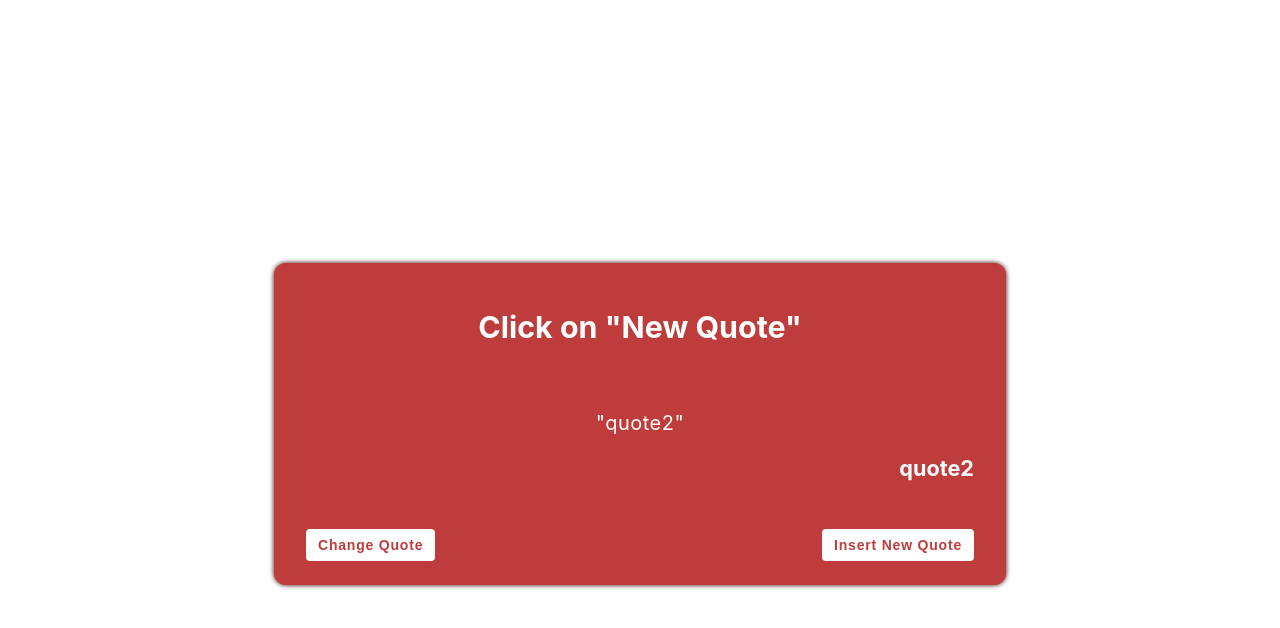
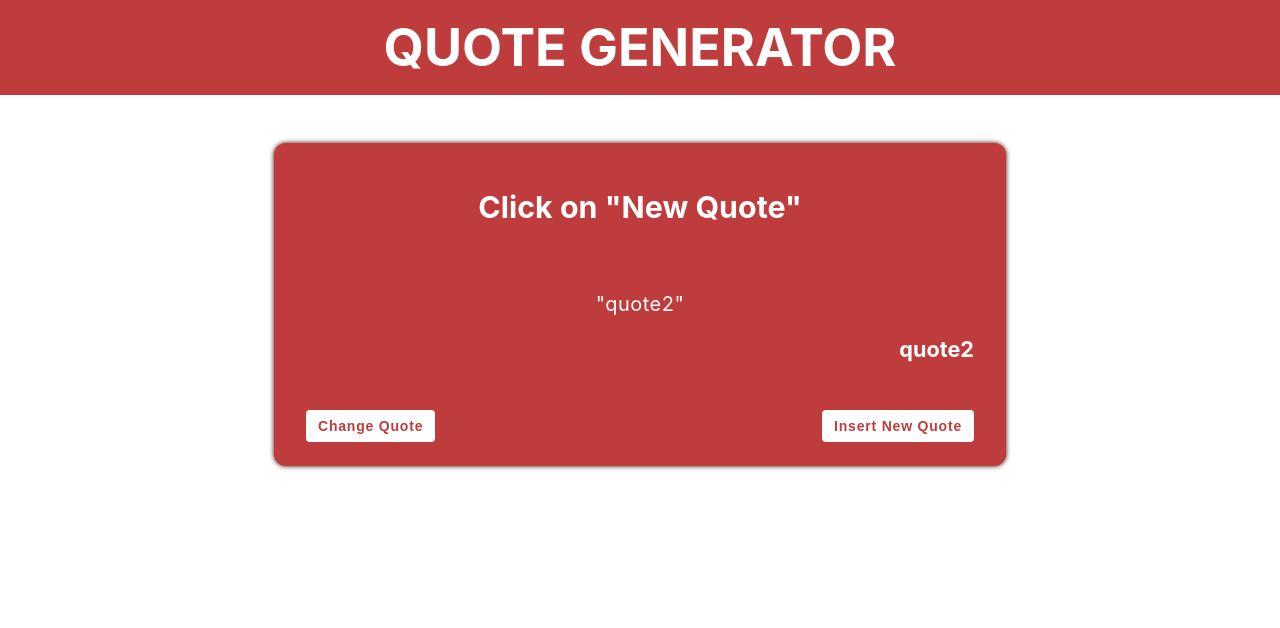
Before and after one commit to YNascimento/Quote-generator-Redux-Hooks, a React (Create React App) app: page / in a window 1280 px wide. Shown: the top 628 px of the page. Built offline with nearby package versions, Linux system fonts and the light colour scheme.

Commit message:
header ok

```diff
--- a/src/App.css
+++ b/src/App.css
@@ -7,6 +7,5 @@
   display: flex;
   flex-direction: column;
   align-items: center;
-  justify-content: center;
   font-size: calc(10px + 2vmin);
 }
--- a/src/App.js
+++ b/src/App.js
@@ -1,11 +1,13 @@
 import React from 'react';
 import { QuoteGenerator } from './features/QuoteGenerator/QuoteGenerator';
+import { Header } from './features/Header/Header';
 import './App.css';
 
 function App() {
   return (
     <div className="App">
       <header className="App-header">
+        <Header />
         <QuoteGenerator />
       </header>
     </div>
--- /dev/null
+++ b/src/features/Header/Header.js
@@ -0,0 +1,10 @@
+import React, { useState } from 'react';
+import styles from './Header.module.css';
+
+export function Header() {
+    return (
+        <div className={styles.headerBox}>
+            <h1>QUOTE GENERATOR</h1>
+        </div>
+    )
+}
--- /dev/null
+++ b/src/features/Header/Header.module.css
@@ -0,0 +1,10 @@
+.headerBox{
+    background-color: var(--primary-color);
+    color: var(--secondary-color);
+    display: block;
+    width: 100%;
+}
+
+.headerBox h1{
+    margin: 16px 0;
+}
--- a/src/features/QuoteGenerator/QuoteGenerator.module.css
+++ b/src/features/QuoteGenerator/QuoteGenerator.module.css
@@ -1,13 +1,9 @@
-:root{
-  --primary-color: rgb(190, 60, 60);
-}
-
 .box {
   width: 700px;
   height: auto;
   border-radius: 12px;
   background-color: var(--primary-color);
-  color: white;
+  color: var(--secondary-color);
   margin: 48px auto 0;
   padding: 16px;
   box-shadow: 0 0 5px 0 rgb(54, 3, 3);
@@ -49,7 +45,7 @@
 
 .button {
   color: var(--primary-color);
-  background: white;
+  background: var(--secondary-color);
   border: none;
   border-radius: 4px;
   padding: 8px 12px;
--- a/src/index.css
+++ b/src/index.css
@@ -11,3 +11,8 @@ code {
   font-family: source-code-pro, Menlo, Monaco, Consolas, 'Courier New',
     monospace;
 }
+
+:root{
+  --primary-color: rgb(190, 60, 60);
+  --secondary-color: #fff;
+}
```
